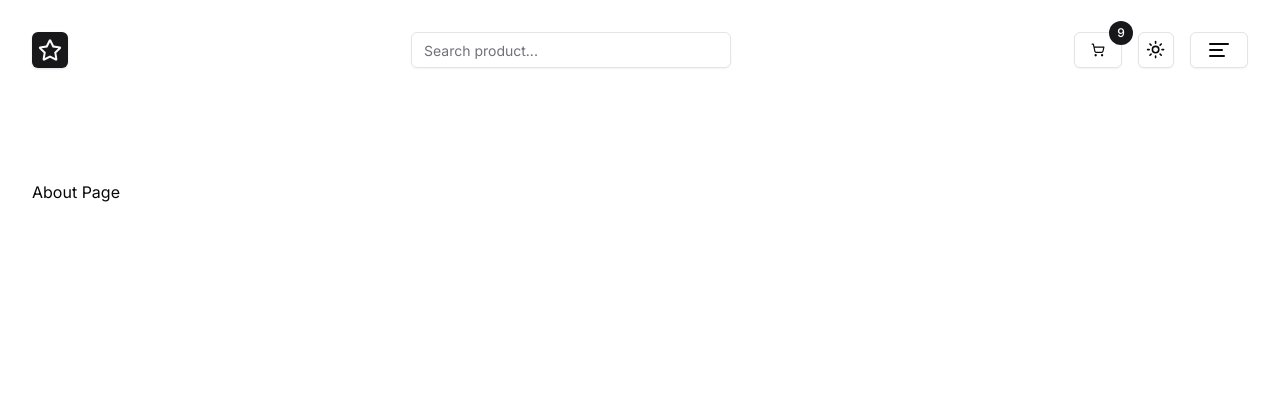
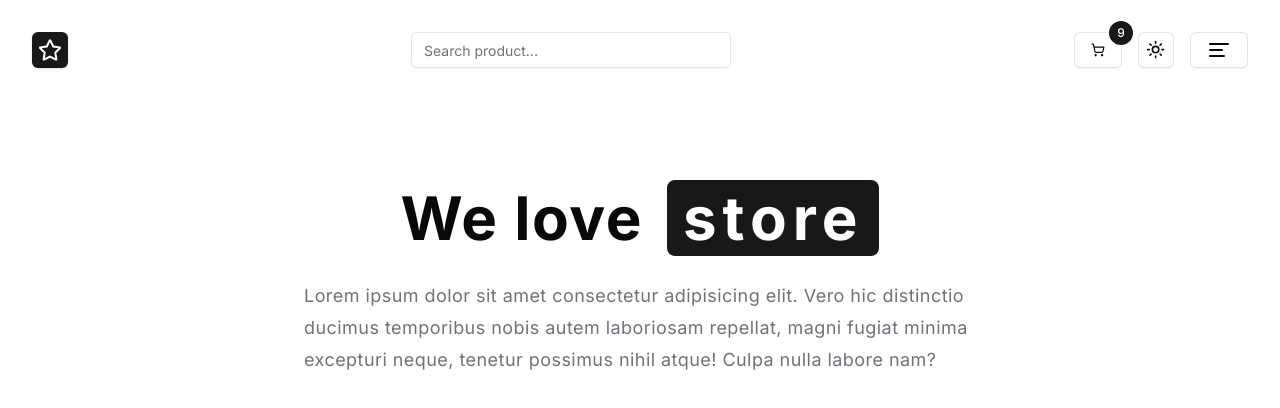
Before and after one commit to safaminhaj/nextjs-store, a Next.js app: page /about in a window 1280 px wide. Shown: the top 408 px of the page. Built offline with nearby package versions, Linux system fonts and the light colour scheme.

Commit message:
about and loading container

```diff
--- a/app/about/page.tsx
+++ b/app/about/page.tsx
@@ -1,5 +1,20 @@
 const AboutPage = async () => {
-  return <div>About Page</div>;
+  return (
+    <section>
+      <h1 className="flex flex-wrap gap-2 sm:gap-x-6 items-center justify-center text-4xl font-bold leading-none tracking-wide sm:text-6xl">
+        We love
+        <span className="bg-primary py-2 px-4 rounded-lg tracking-widest text-white">
+          store
+        </span>
+      </h1>
+      <p className="mt-6 text-lg tracking-wide leading-8 max-w-2xl mx-auto text-muted-foreground">
+        Lorem ipsum dolor sit amet consectetur adipisicing elit. Vero hic
+        distinctio ducimus temporibus nobis autem laboriosam repellat, magni
+        fugiat minima excepturi neque, tenetur possimus nihil atque! Culpa nulla
+        labore nam?
+      </p>
+    </section>
+  );
 };
 
 export default AboutPage;
--- a/app/page.tsx
+++ b/app/page.tsx
@@ -1,11 +1,15 @@
+import LoadingContainer from "@/components/global/LoadingContainer";
 import FeaturedProducts from "@/components/home/FeaturedProducts";
 import Hero from "@/components/home/Hero";
+import { Suspense } from "react";
 
 const HomePage = () => {
   return (
     <>
       <Hero />
-      <FeaturedProducts />
+      <Suspense fallback={<LoadingContainer />}>
+        <FeaturedProducts />
+      </Suspense>
     </>
   );
 };
--- a/components/global/LoadingContainer.tsx
+++ b/components/global/LoadingContainer.tsx
@@ -1,5 +1,26 @@
+import { Card, CardContent } from "../ui/card";
+import { Skeleton } from "../ui/skeleton";
+
 const LoadingContainer = () => {
-  return <div>LoadingContainer</div>;
+  return (
+    <div className="pt-12 grid gap-4 md:grid-cols-2 lg:grid-cols-3 ">
+      <LoadingProduct />
+      <LoadingProduct />
+      <LoadingProduct />
+    </div>
+  );
 };
 
+function LoadingProduct() {
+  return (
+    <Card>
+      <CardContent className="p-4">
+        <Skeleton className="w-full h-48" />
+        <Skeleton className="w-3/4 h-4 mt-4" />
+        <Skeleton className="w-1/2 h-4 mt-2" />
+      </CardContent>
+    </Card>
+  );
+}
+
 export default LoadingContainer;
```
